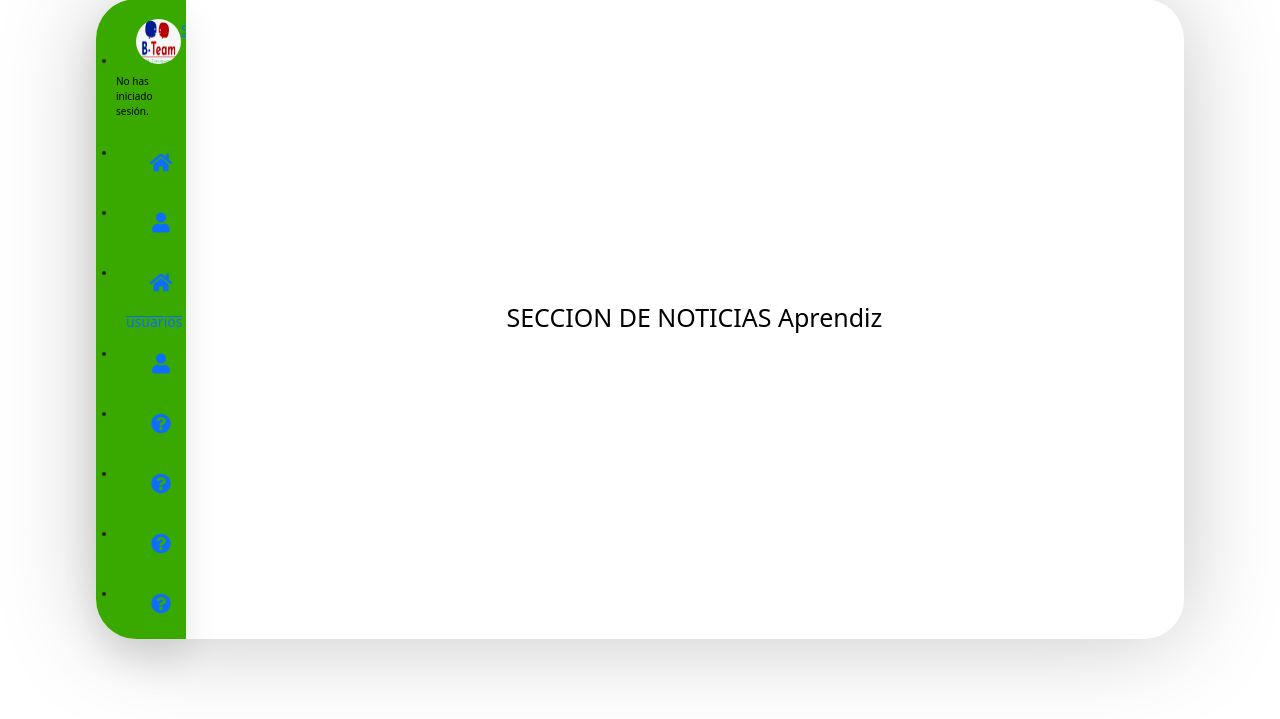
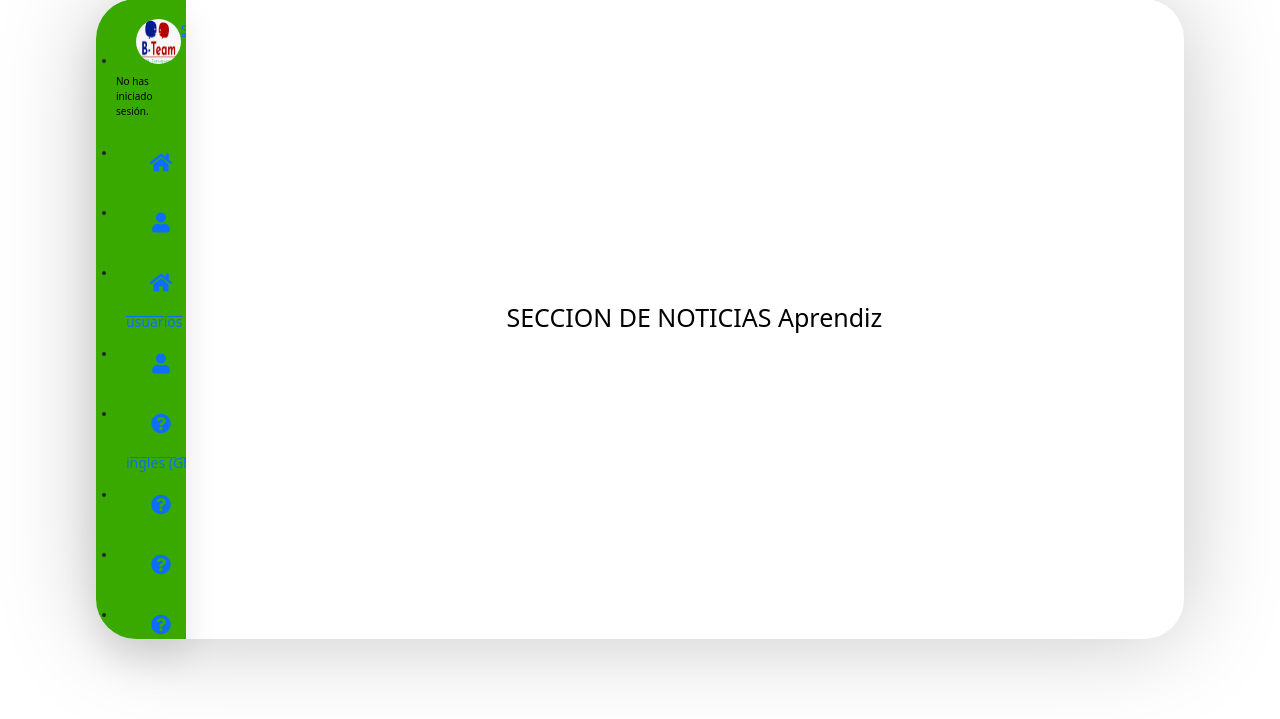
Before and after one commit to CamiloFlor/Bilinguismo-, a Django app: page /Inicio-Aprendiz/ in a window 1280 px wide. Shown: the part 81-800 px from the top of the page. Run offline with Django 5.2, Linux system fonts and the light colour scheme; parts of the project's set-up code (start-up, migrations or seed data) failed here and were passed over; some libraries are stand-ins or nearby versions.

Commit message:
Update layout.html
SOLO SE CAMBIO EL NOMBRE DE CURSOS A PROGRAMA DE FORMACIÓN

```diff
--- a/usuarios/templates/layout/layout.html
+++ b/usuarios/templates/layout/layout.html
@@ -232,7 +232,7 @@
                                             <!-- Enlace sin destino especificado -->
                                             <i class="fas fa-user"></i>
                                             <!-- Icono de usuario -->
-                                            <span class="nav-item"> CURSOS DE INGLES </span>
+                                            <span class="nav-item"> PROGRAMAS DE FORMACION EN INGLES </span>
                                             <!-- Texto indicando "CURSOS DE INGLES" -->
                                         </a>
                                     </li>
@@ -270,7 +270,7 @@
                                     <li> <!-- Comienza un nuevo elemento de lista en el menú de navegación -->
                                         <a href="#"> <!-- Define un enlace con un marcador de posición "#" -->
                                             <i class="fas fa-question-circle"></i> <!-- Icono de pregunta dentro del enlace -->
-                                            <span class="nav-item">sin autenticar general 1 </span> <!-- Texto del menú de navegación -->
+                                            <span class="nav-item">Programas de forcacion en ingles (GENERAL) </span> <!-- Texto del menú de navegación -->
                                         </a> <!-- Fin del enlace -->
                                     </li> <!-- Fin del elemento de lista -->
 
```
